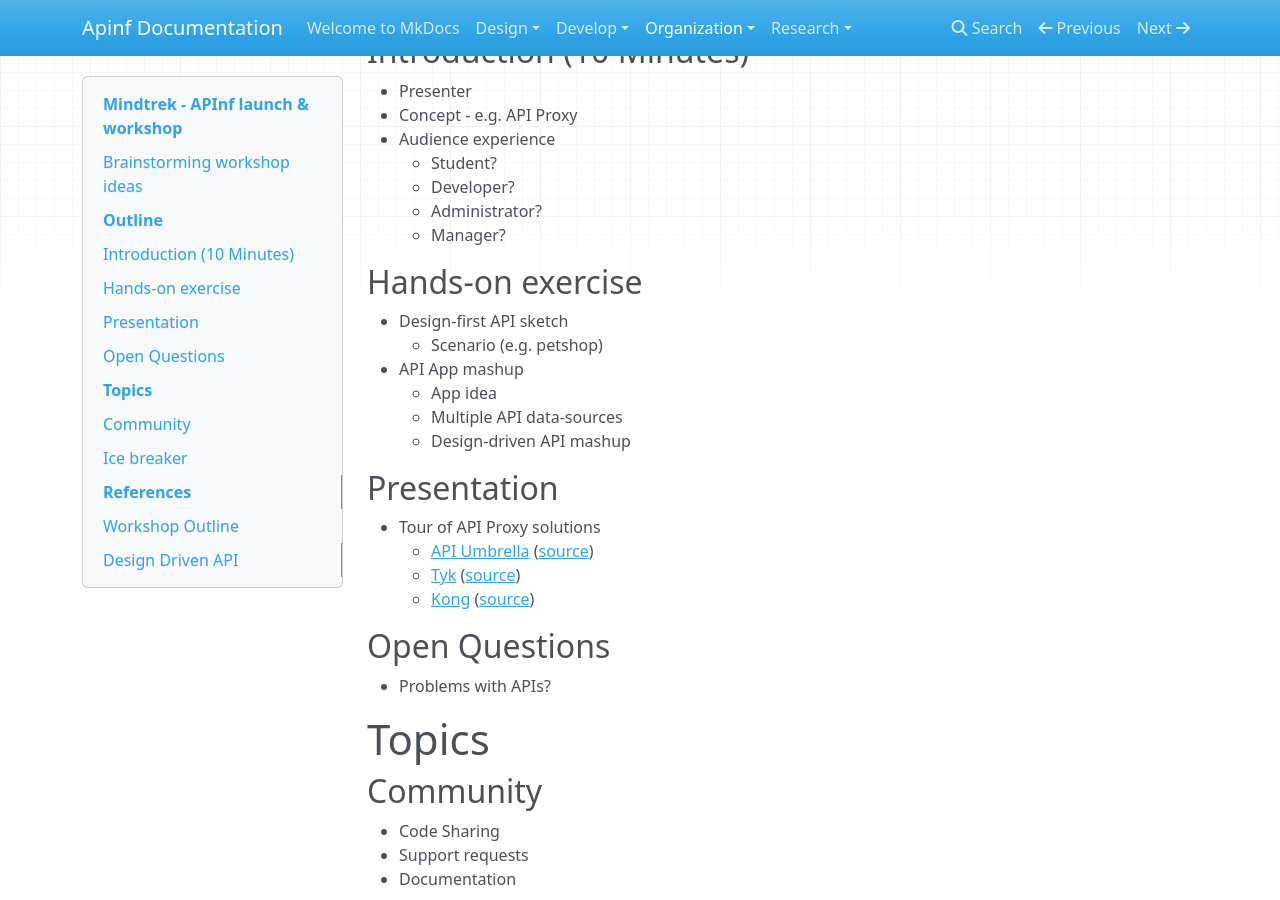
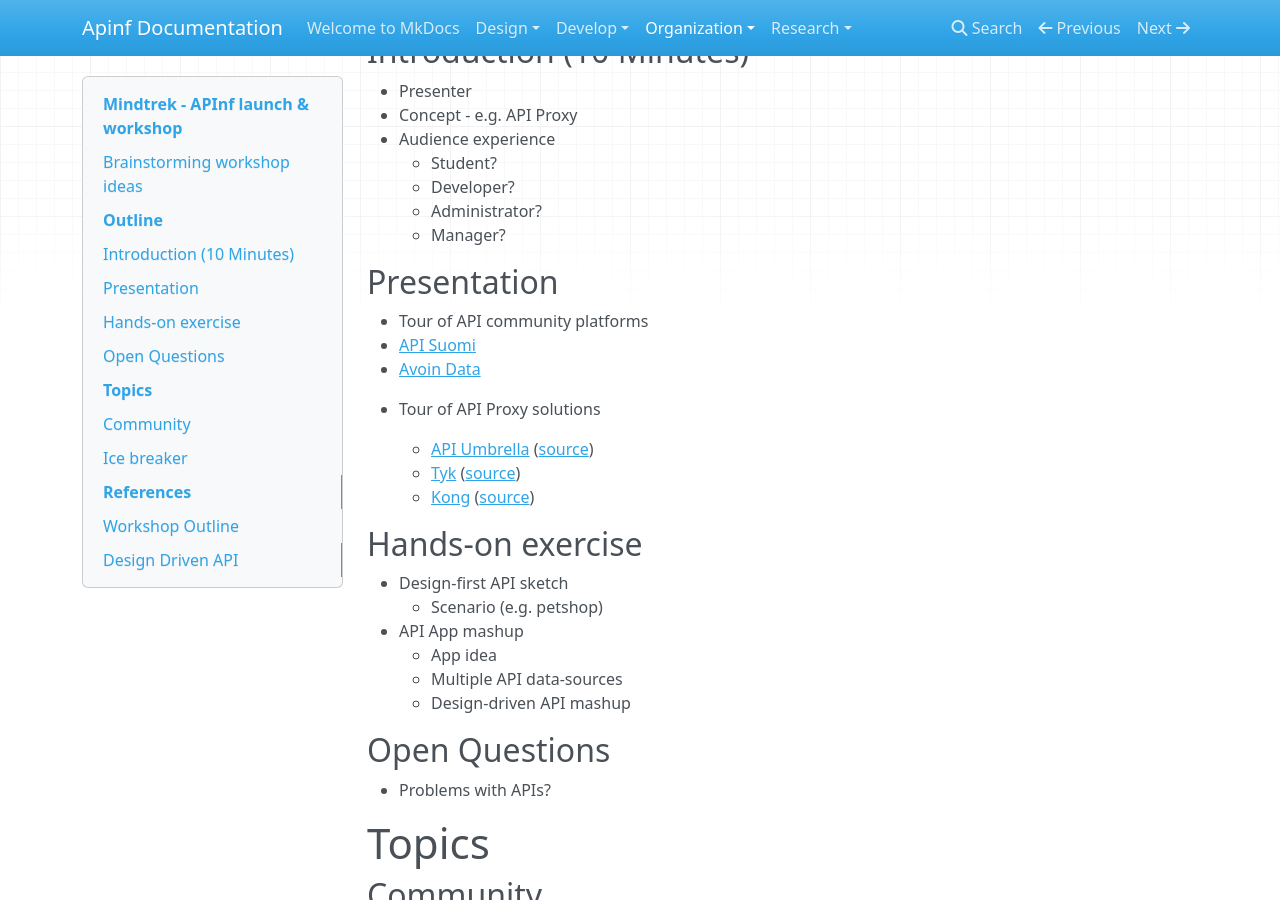
Before and after one commit to apinf/docs, an MkDocs documentation site: the page built from docs/organization/outreach/Mindtrek-Apinf-Launch-Workshop.md, in a window 1280 px wide and 900 px high, scrolled down 503 px. Built offline with MkDocs 1.6.1, drawn with Linux system fonts in a browser that asks for light colours; nearby versions of some CDN libraries.

Commit message:
API Community platforms

```diff
--- a/docs/organization/outreach/Mindtrek-Apinf-Launch-Workshop.md
+++ b/docs/organization/outreach/Mindtrek-Apinf-Launch-Workshop.md
@@ -27,6 +27,16 @@ Introduction (10 Minutes)
 	* Administrator?
 	* Manager?
 
+Presentation
+------------
+* Tour of API community platforms
+  * [API Suomi](http://apisuomi.fi/)
+  * [Avoin Data](http://avoindata.net/)
+
+* Tour of API Proxy solutions
+	* [API Umbrella](http://apiumbrella.io) ([source](https://github.com/NREL/api-umbrella))
+	* [Tyk](https://tyk.io/) ([source](https://github.com/lonelycode/tyk))
+	* [Kong](https://getkong.org/) ([source](https://github.com/Mashape/kong))
 
 Hands-on exercise
 -----------------
```
Also changed, not shown: other parts of docs/organization/outreach/Mindtrek-Apinf-Launch-Workshop.md (+0 -9 lines).
